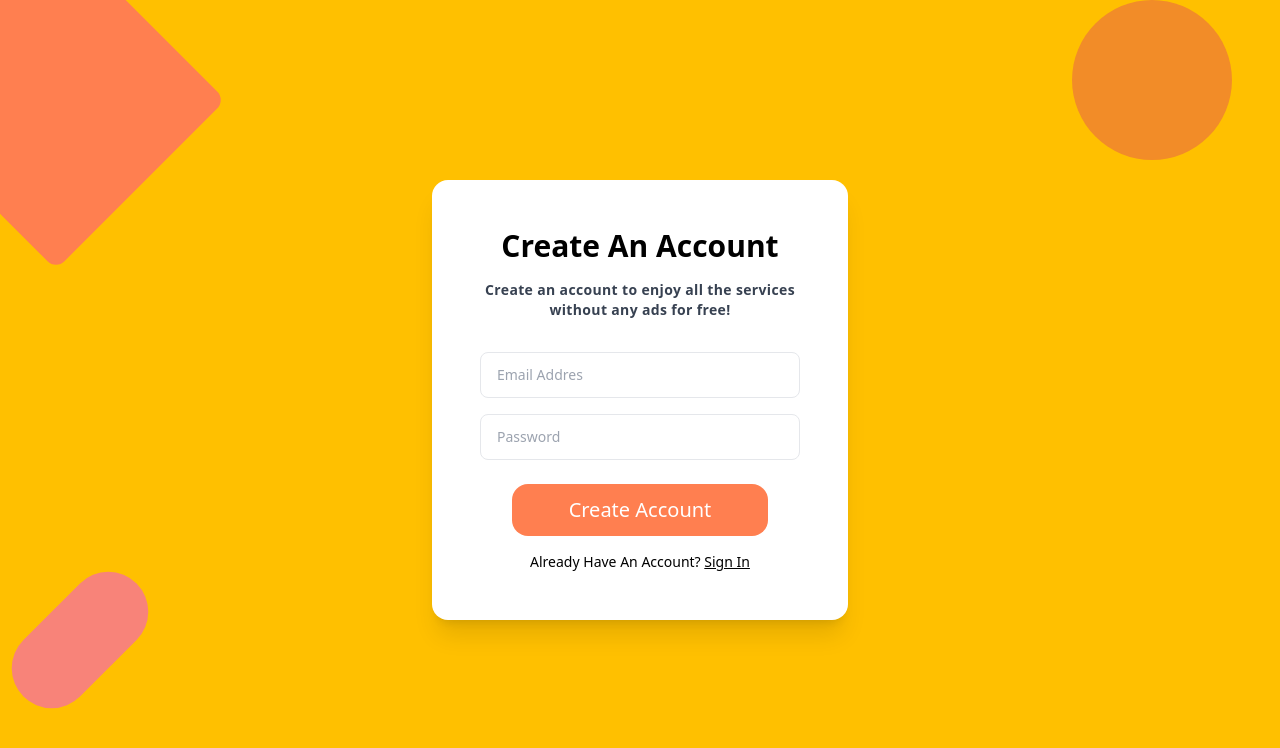
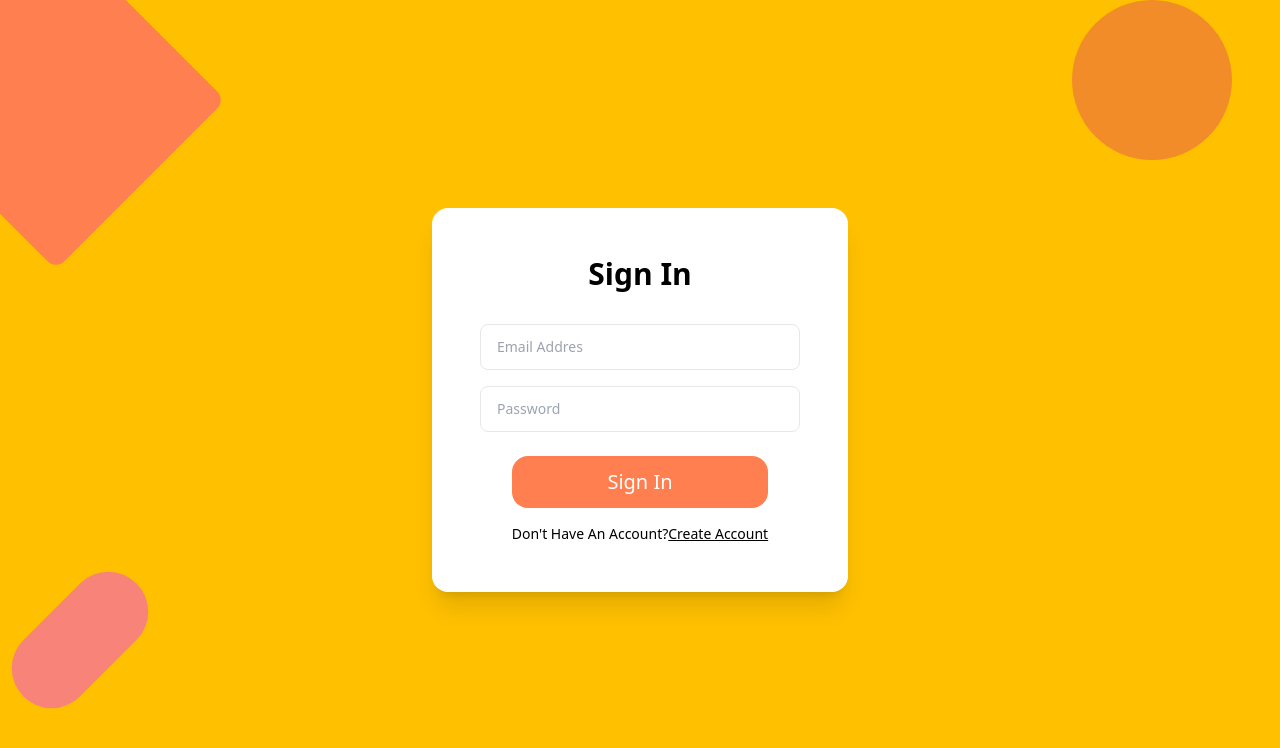
Before and after one commit to kanishk-req/cloudbox, a Next.js app: page /login in a window 1280 px wide. Shown: the top 748 px of the page. Built offline with nearby package versions, Linux system fonts and the light colour scheme; no server answers.

Commit message:
minor Fix

```diff
--- a/components/ui/sidebar.tsx
+++ b/components/ui/sidebar.tsx
@@ -16,7 +16,7 @@ const Sidebar = () => {
     { title: "Images", src: "Chat", link: "/images" },
     { title: "Documents", src: "User", link: "/documents" },
     { title: "Files", src: "Folder" },
-    { title: "Smart Share", src: "Calendar", gap: true },
+    { title: "Smart Share", src: "Calendar", gap: true, link: "/smartshare" },
     { title: "Api", src: "Search" },
     { title: "Storage", src: "Chart" },
     { title: "Setting", src: "Setting" },
--- a/pages/login.tsx
+++ b/pages/login.tsx
@@ -1,12 +1,15 @@
 import React, { useRef } from "react";
 import AuthProvider, { useAuth } from "./contexts/auth";
+import { useEffect } from "react";
 function Login() {
   const emailRef = useRef<HTMLInputElement>(null);
   const passwordRef = useRef<HTMLInputElement>(null);
-  const { user, loading, error, signIn, signUp, signOut } = useAuth();
+  const [SignInStatus, setSignInStatus] = React.useState(false);
+  const { user, loading, error, signIn, signUp } = useAuth();
   console.log(user, loading, error);
   const handleSignUp = (e: React.FormEvent<HTMLFormElement>) => {
     e.preventDefault();
+    console.log(emailRef.current?.value, passwordRef.current?.value);
     try {
       if (emailRef.current && passwordRef.current) {
         signIn(emailRef.current.value, passwordRef.current.value);
@@ -18,6 +21,10 @@ function Login() {
       passwordRef.current!.value = "";
     }
   };
+  useEffect(() => {
+    if (!user) return;
+    window.location.href = "/";
+  }, [user]);
 
   return (
     <AuthProvider>
@@ -26,11 +33,11 @@ function Login() {
         <div className="py-12 px-12 bg-white rounded-2xl shadow-xl z-20">
           <div>
             <h1 className="text-3xl font-bold text-center mb-4 cursor-pointer">
-              Create An Account
+              {SignInStatus ? "Create An Account" : "Sign In"}
             </h1>
             <p className="w-80 text-center text-sm mb-8 font-semibold text-gray-700 tracking-wide cursor-pointer">
-              Create an account to enjoy all the services without any ads for
-              free!
+              {SignInStatus &&
+                "Create an account to enjoy all the services without any ads for free!"}
             </p>
           </div>
           <form onSubmit={handleSignUp}>
@@ -54,11 +61,18 @@ function Login() {
                 type="submit"
                 className="py-3 w-64 text-xl text-white bg-[#FF7F50] rounded-2xl"
               >
-                Create Account
+                {SignInStatus ? "Create Account" : "Sign In"}
               </button>
               <p className="mt-4 text-sm">
-                Already Have An Account?{" "}
-                <span className="underline cursor-pointer"> Sign In</span>
+                {SignInStatus
+                  ? "Already Have An Account?"
+                  : "Don't Have An Account?"}
+                <span
+                  className="underline cursor-pointer"
+                  onClick={() => setSignInStatus(!SignInStatus)}
+                >
+                  {SignInStatus ? "Sign In" : "Create Account"}
+                </span>
               </p>
             </div>
           </form>
--- a/pages/profile.tsx
+++ b/pages/profile.tsx
@@ -4,7 +4,12 @@ import Image from "next/image";
 import { useAuth } from "./contexts/auth";
 
 function Profile() {
-  const { user, UpdateUserDetails } = useAuth();
+  const { user, UpdateUserDetails, signOut } = useAuth();
+  const logout = () => {
+    signOut();
+    window.location.href = "/";
+  };
+
   const [ModalState, setModalState] = React.useState(true);
   const [userDetails, setUserDetails] = React.useState({
     name: "",
@@ -113,6 +118,13 @@ function Profile() {
           >
             Submit
           </button>
+          <button
+            type="button"
+            onClick={logout}
+            className="text-white ml-2 bg-blue-700 hover:bg-blue-800 focus:ring-4 focus:outline-none focus:ring-blue-300 font-medium rounded-lg text-sm w-full sm:w-auto px-5 py-2.5 text-center dark:bg-blue-600 dark:hover:bg-blue-700 dark:focus:ring-blue-800"
+          >
+            Logout
+          </button>
         </form>
       </div>
     </div>
--- a/styles/globals.css
+++ b/styles/globals.css
@@ -21,6 +21,7 @@
 }
 *::-webkit-scrollbar {
   width: 5px;
+  height: 5px;
 }
 
 *::-webkit-scrollbar-track {
```
Also changed, not shown: public/enter.svg (added).
